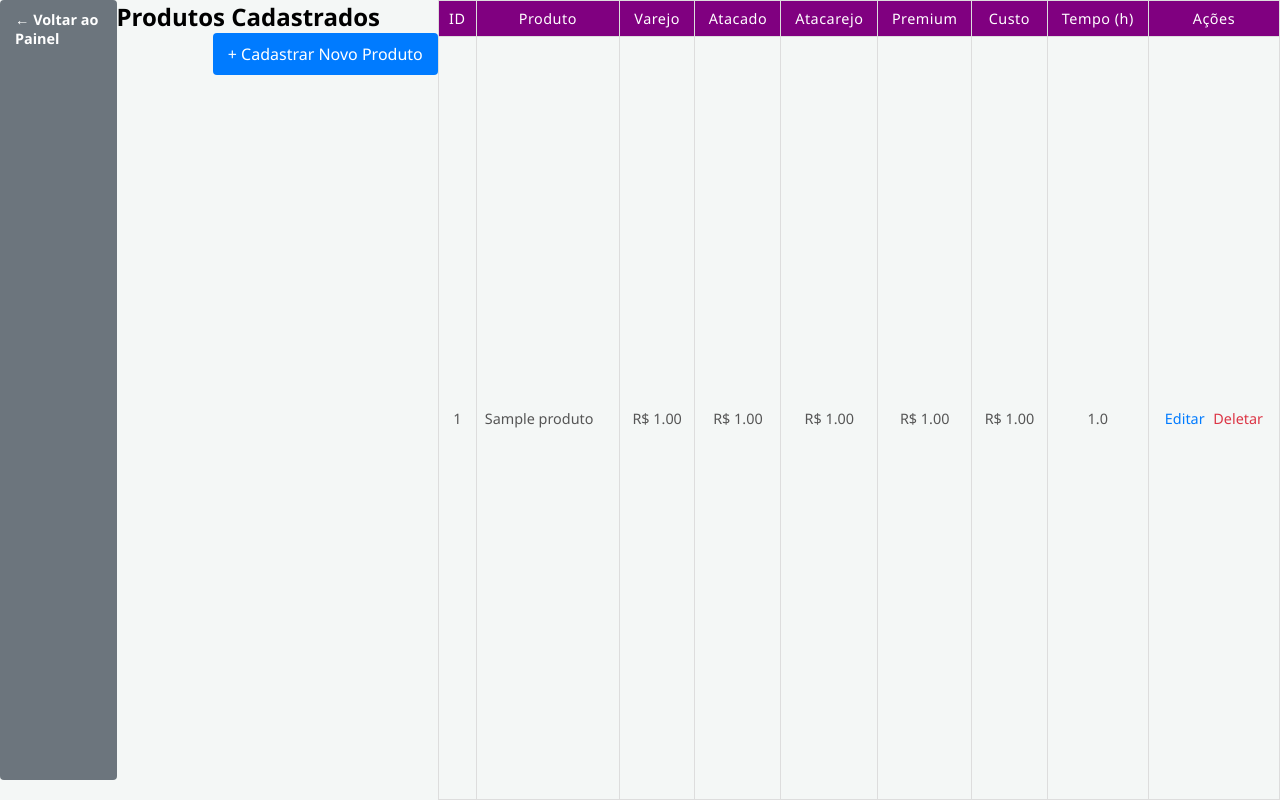
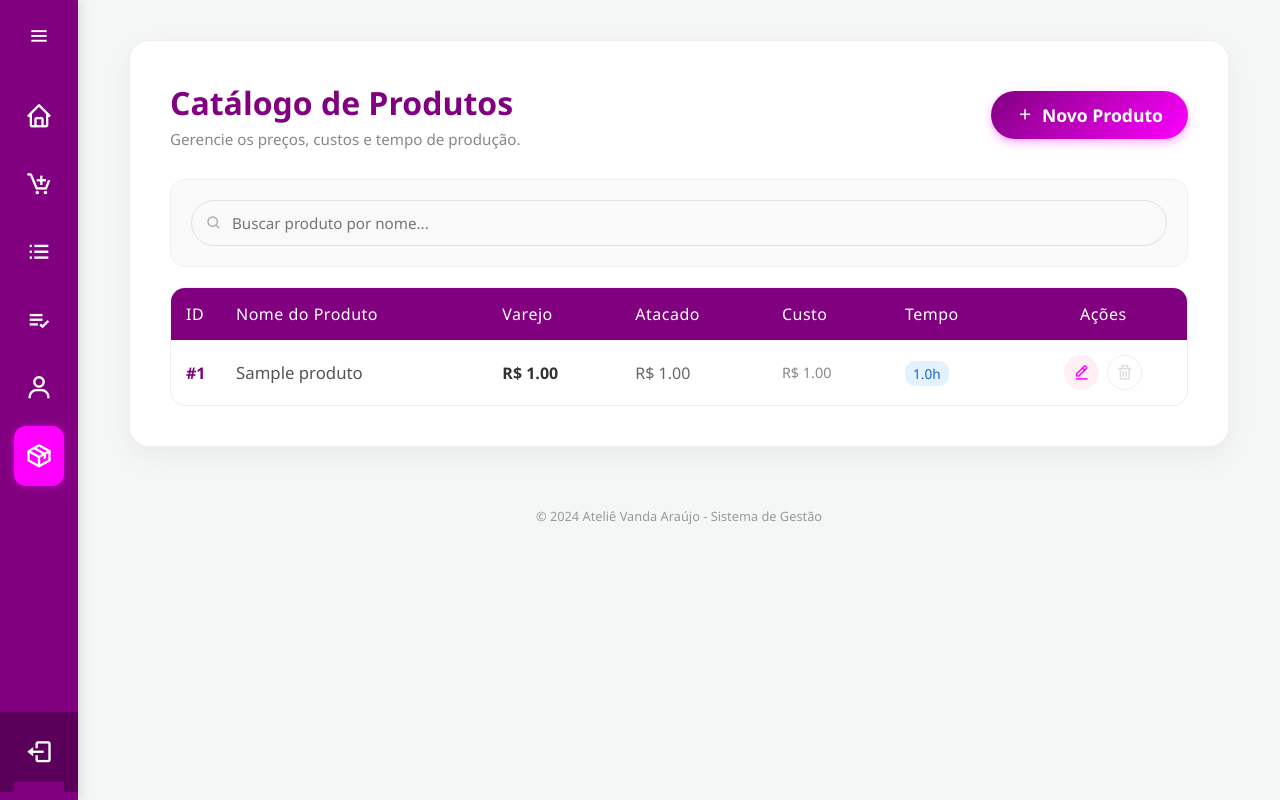
Before and after one commit to bruninhodeville-wq/atelie_vanda_araujo, a Flask app: page /produtos in a window 1280 px wide. Run offline with Flask 3, Linux system fonts and the light colour scheme; the visitor is signed in with stand-in values (Sample User, id 1); tables that the repository leaves empty hold one stand-in row (values such as "Sample post").

Commit message:
atualização pagina de produtos

```diff
--- a/templates/produtos.html
+++ b/templates/produtos.html
@@ -1,85 +1,116 @@
-<!DOCTYPE html>
-<html lang="pt-br">
-<head>
-    <meta charset="UTF-8">
-    <meta name="viewport" content="width=device-width, initial-scale=1.0, maximum-scale=1.0, user-scalable=no">
-    <title>Gerenciar Produtos</title>
-    <link rel="stylesheet" href="{{ url_for('static', filename='css/estilo.css') }}">
-    <style>
-        .voltar, .botao-novo {
-            display: inline-block;
-            margin-bottom: 20px;
-            padding: 10px 15px;
-            background-color: #6c757d;
-            color: white;
-            text-decoration: none;
-            border-radius: 4px;
-        }
-        .voltar:hover { background-color: #5a6268; }
+{% extends "base.html" %}
 
-        .botao-novo {
-            background-color: #007bff;
-            float: right;
-        }
-        .botao-novo:hover { background-color: #0056b3; }
+{% block title %}Catálogo de Produtos{% endblock %}
 
-        .header-container { overflow: hidden; margin-bottom: 20px; }
+{% block content %}
+<div class="container">
 
-        /* Ajuste para tabela com muitas colunas: fonte um pouco menor */
-        table th, table td {
-            font-size: 0.9em;
-            text-align: center; /* Centraliza os valores para ficar mais bonito */
-        }
-        table td:nth-child(2) {
-            text-align: left; /* Mantém o nome do produto alinhado à esquerda */
-        }
-    </style>
-</head>
-<body>
-    <a href="/home" class="voltar">&larr; Voltar ao Painel</a>
-
-    <div class="header-container">
-        <h2 style="float: left;">Produtos Cadastrados</h2>
-        <a href="/produtos/novo" class="botao-novo">+ Cadastrar Novo Produto</a>
+    <div style="display: flex; justify-content: space-between; align-items: center; margin-bottom: 30px; flex-wrap: wrap; gap: 15px;">
+        <div>
+            <h1 style="border: none; margin-bottom: 5px;">Catálogo de Produtos</h1>
+            <p style="color: #888; font-size: 0.95rem;">Gerencie os preços, custos e tempo de produção.</p>
+        </div>
+        <a href="{{ url_for('novo_produto') }}" class="btn-gradiente" style="width: auto; padding: 12px 25px; margin-top: 0; box-shadow: 0 4px 10px rgba(255, 0, 255, 0.3); text-decoration: none; display: flex; align-items: center; gap: 8px;">
+            <i class='bx bx-plus'></i> Novo Produto
+        </a>
     </div>
 
-    <table style="width: 100%; border-collapse: collapse;">
+    <div style="background: #fafafa; padding: 20px; border-radius: 15px; margin-bottom: 20px; border: 1px solid #f0f0f0;">
+        <div style="position: relative;">
+            <i class='bx bx-search' style="position: absolute; left: 15px; top: 50%; transform: translateY(-50%); color: #aaa;"></i>
+            <input type="text" id="filtroTabela" onkeyup="filtrarTabela()" placeholder="Buscar produto por nome..."
+                   style="width: 100%; padding: 12px 12px 12px 40px; border-radius: 50px; border: 1px solid #e0e0e0; outline: none; margin-bottom: 0;">
+        </div>
+    </div>
+
+    <div class="table-responsive" style="box-shadow: none; border: 1px solid #eee;">
+        <table id="tabelaProdutos">
             <thead>
-            <tr style="background-color: #f2f2f2;">
-                <th style="padding: 8px; border: 1px solid #ddd;">ID</th>
-                <th style="padding: 8px; border: 1px solid #ddd;">Produto</th>
-
-                <th style="padding: 8px; border: 1px solid #ddd;">Varejo</th>
-                <th style="padding: 8px; border: 1px solid #ddd;">Atacado</th>
-                <th style="padding: 8px; border: 1px solid #ddd;">Atacarejo</th>
-                <th style="padding: 8px; border: 1px solid #ddd;">Premium</th>
-
-                <th style="padding: 8px; border: 1px solid #ddd;">Custo</th>
-                <th style="padding: 8px; border: 1px solid #ddd;">Tempo (h)</th>
-                <th style="padding: 8px; border: 1px solid #ddd;">Ações</th>
+                <tr>
+                    <th style="width: 50px;">ID</th>
+                    <th>Nome do Produto</th>
+                    <th>Varejo</th>
+                    <th>Atacado</th>
+                    <th>Custo</th>
+                    <th>Tempo</th>
+                    <th style="text-align: center;">Ações</th>
                 </tr>
             </thead>
             <tbody>
                 {% for produto in lista_de_produtos %}
+                <tr style="transition: background 0.2s;">
+                    <td style="font-weight: bold; color: var(--roxo-profundo);">#{{ produto.id }}</td>
+                    <td style="font-weight: 500; font-size: 1.05rem;">{{ produto.nome_produto }}</td>
+
+                    <td style="color: #333; font-weight: 600;">R$ {{ "%.2f"|format(produto.preco_varejo) }}</td>
+                    <td style="color: #666;">R$ {{ "%.2f"|format(produto.preco_atacado) }}</td>
+                    <td style="color: #888; font-size: 0.9rem;">R$ {{ "%.2f"|format(produto.custo_producao) }}</td>
+
+                    <td>
+                        <span style="background: #e3f2fd; color: #1565c0; padding: 3px 8px; border-radius: 10px; font-size: 0.85rem;">
+                            {{ produto.tempo_producao }}h
+                        </span>
+                    </td>
+
+                    <td style="text-align: center;">
+                        <div style="display: inline-flex; gap: 8px;">
+                            <a href="{{ url_for('editar_produto', id=produto.id) }}" class="btn-icon btn-editar" title="Editar Produto">
+                                <i class='bx bx-edit-alt'></i>
+                            </a>
+                            <a href="{{ url_for('deletar_produto', id=produto.id) }}" class="btn-icon btn-excluir" title="Excluir Produto">
+                                <i class='bx bx-trash'></i>
+                            </a>
+                        </div>
+                    </td>
+                </tr>
+                {% else %}
                 <tr>
-                <td style="padding: 8px; border: 1px solid #ddd;">{{ produto.id }}</td>
-                <td style="padding: 8px; border: 1px solid #ddd;">{{ produto.nome_produto }}</td>
-
-                <td style="padding: 8px; border: 1px solid #ddd;">R$ {{ "%.2f"|format(produto.preco_varejo) }}</td>
-                <td style="padding: 8px; border: 1px solid #ddd;">R$ {{ "%.2f"|format(produto.preco_atacado) }}</td>
-                <td style="padding: 8px; border: 1px solid #ddd;">R$ {{ "%.2f"|format(produto.preco_atacarejo) }}</td>
-                <td style="padding: 8px; border: 1px solid #ddd;">R$ {{ "%.2f"|format(produto.preco_atacado_premium) }}</td>
-
-                <td style="padding: 8px; border: 1px solid #ddd;">R$ {{ "%.2f"|format(produto.custo_producao) }}</td>
-                <td style="padding: 8px; border: 1px solid #ddd;">{{ produto.tempo_producao }}</td>
-
-                <td style="padding: 8px; border: 1px solid #ddd;">
-                    <a href="{{ url_for('editar_produto', id=produto.id) }}" style="color: #007bff; margin-right: 5px;">Editar</a>
-                    <a href="{{ url_for('deletar_produto', id=produto.id) }}" style="color: #dc3545;">Deletar</a>
+                    <td colspan="7" style="text-align: center; padding: 40px; color: #999;">
+                        <i class='bx bx-package' style="font-size: 3rem; margin-bottom: 10px; display: block; opacity: 0.5;"></i>
+                        Nenhum produto cadastrado no catálogo.
                     </td>
                 </tr>
                 {% endfor %}
             </tbody>
         </table>
-</body>
-</html>
+    </div>
+</div>
+
+<style>
+    .btn-icon {
+        width: 35px; height: 35px;
+        border-radius: 50%;
+        display: flex; align-items: center; justify-content: center;
+        text-decoration: none;
+        transition: all 0.2s ease;
+        font-size: 1.1rem;
+    }
+
+    .btn-editar { background: #fff0f5; color: var(--magenta-neon); }
+    .btn-editar:hover { background: var(--magenta-neon); color: white; transform: translateY(-2px); }
+
+    .btn-excluir { background: #fff; color: #ddd; border: 1px solid #eee; }
+    .btn-excluir:hover { background: #ffebee; color: #d32f2f; border-color: #ffcdd2; transform: translateY(-2px); }
+</style>
+
+<script>
+function filtrarTabela() {
+  var input, filter, table, tr, td, i, txtValue;
+  input = document.getElementById("filtroTabela");
+  filter = input.value.toUpperCase();
+  table = document.getElementById("tabelaProdutos");
+  tr = table.getElementsByTagName("tr");
+  for (i = 0; i < tr.length; i++) {
+    td = tr[i].getElementsByTagName("td")[1]; // Coluna Nome (índice 1)
+    if (td) {
+      txtValue = td.textContent || td.innerText;
+      if (txtValue.toUpperCase().indexOf(filter) > -1) {
+        tr[i].style.display = "";
+      } else {
+        tr[i].style.display = "none";
+      }
+    }
+  }
+}
+</script>
+{% endblock %}
```
Lines whose indentation alone changed are shown as unchanged.
